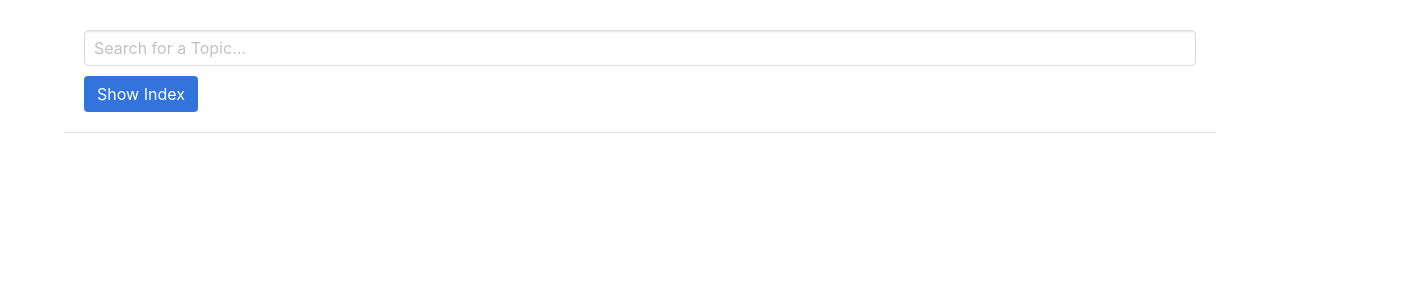
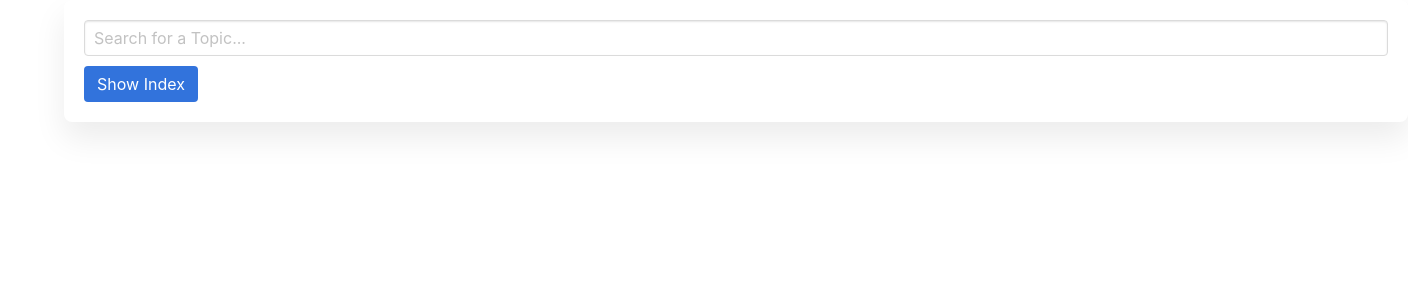
Before and after one commit to mdrafiqux/mule, a React (Create React App) app: page / in a window 1280 px wide. Shown: the top 300 px of the page, 1408 px wide, since content can reach past the window. Built offline with nearby package versions, Linux system fonts and the light colour scheme.

Commit message:
js changes

```diff
--- a/src/App.js
+++ b/src/App.js
@@ -8,9 +8,10 @@ const App = () => {
   const [show, setShow] = useState(false);
   return (
     <>
-      <div className="container sticky-div">
+      <div className="container">
         <div className="app">
           {/* <h2 className="mainheading">Search for Mule Docs</h2> */}
+          <div className="sticky-div">
           <input
             type="text"
             className="input"
@@ -21,6 +22,7 @@ const App = () => {
           />
           <div>
            <button className="button is-link " type="button" onClick={()=>setShow(!show)}>{show === true ? "Hide Index" : "Show Index"}</button>
+           </div>
            </div>
           {MULEDATA.filter((val) => {
             if (searchTerm === "") {
@@ -44,9 +46,9 @@ const App = () => {
               </div>
             );
           })}
-        </div>
-      </div>
-      <div className="container pad-lr-20">
+
+
+      <div className="container pad-lr-20 m-top-135">
 
 
         {
@@ -97,6 +99,8 @@ const App = () => {
         }
 
       </div>
+      </div>
+      </div>
       <div className="wrapper-div">
       <GoToTop />
       </div>
--- a/src/index.css
+++ b/src/index.css
@@ -18,10 +18,9 @@ code {
   font-weight: bold;
   font-size: 16px;
 }
-.app {
+/* .app {
   padding: 20px 20px 10px 20px;
-  border-bottom: 1px solid #e7e7e7;
-}
+} */
 .app input {
   margin: 10px 0 10px 0;
 }
@@ -30,8 +29,11 @@ code {
   width: 40%;
   display: inline-block;
 }
-@media only screen and (max-width: 600px) {
+@media only screen and (max-width: 1024px) {
   .box img, .paragraph img {
+    width: 100% !important;
+  }
+  .sticky-div{
     width: 100% !important;
   }
 }
@@ -75,7 +77,7 @@ ul li:last-child{
   background: none;
   position: fixed;
   right: 10px;
-  bottom: 10px;
+  bottom: 50%;
 }
 .button{
   margin-bottom: 10px;
@@ -85,7 +87,20 @@ ul li:last-child{
 }
 .sticky-div{
   position: sticky;
-    top: 0;
-    z-index: 1;
-    background: #fff;
+  max-width: 1344px;
+    width: 1344px;
+  top: 0;
+  z-index: 1;
+  background: #fff;
+  padding: 10px 20px 10px 20px;
+  box-shadow: 0 1rem 2rem hsl(0deg 0% 0% / 8%);
+  border-radius: 8px;
+  margin-bottom: 10px;
 }
+body{
+  background-color: #ffffff;
+  min-height: 100vh;
+}
+/* .m-top-135{
+  margin-top: 135px;
+} */
--- a/src/questions.json
+++ b/src/questions.json
@@ -146,10 +146,10 @@
    {
     "id": 13,
     "title": "What is Cloudhub?",
-    "content": "CloudHub is an <mark>&nbsp;integration platform as a service (iPaaS)&nbsp;</mark> where you can deploy applications, integrate on-premises applications with cloud services",
-    "point1": "Easy Scalability",
-    "point2": "Integration with Anypoint Studio",
-    "point3": "",
+    "content": "CloudHub is an <mark>&nbsp;integration platform as a service (iPaaS)&nbsp;</mark> iPaaS). <br> It enables you to deploy and run the application in the cloud via Runtime Manager.",
+    "point1": "1. Cloudhub is Scalable, multi-tenant, elastic, secure, and highly available iPaas",
+    "point2": "2. CloudHub is managed via the Runtime Manager console in the Anypoint platform",
+    "point3": "3. It enables you to deploy Mule applications from Anypoint Studio using the CloudHub API or the CloudHub Command Line Interface.",
     "point4": "",
     "point5":"",
      "point6":"",
@@ -158,10 +158,10 @@
    {
     "id":14,
     "title": "What is a Worker?",
-    "content": "Worker is a dedicated instance of mule hosted in AWS to run integrated applications.",
-    "point1": "<strong>Features:</strong>",
-    "point2": "<strong>1.Capacity:</strong>Each Worker will have a specific amount of capacity to process data. ",
-    "point3": "<strong>2.Isolation:</strong>Each worker run in a separate container for each other application. ",
+    "content": "Applications on CloudHub are run by one or more instances of Mule, called workers. Below is a list of some characteristics.",
+    "point1": "<strong>Charectaristics:</strong>",
+    "point2": "<strong>1.Capacity:</strong> Each worker has a specific amount of capacity to process data. You can select the size of your workers when configuring an application. ",
+    "point3": "<strong>2.Isolation:</strong> Each worker runs in a separate container from every other application.",
     "point4": "<strong>3.Manageability:</strong> Each worker is deployed and managed independently. ",
     "point5":"<strong>4.Locality:</strong> Each Worker runs in a specific worker cloud such as Asia Specific / US / EU ",
      "point6":"",
@@ -458,18 +458,18 @@
  {
    "id":39,
    "title": "What is Anypoint VPC?",
-   "content": "1. It allows us to create virtual private cloud to host your cloudhub workers",
-   "point1": "2. It extends your corporate network and allows cloudhub workers to access resources behind corporate firewall",
-   "point2": "3. We can connect on prem data centers through a secured vpn tunnel",
+   "content": "VPC stands for Virtual Private Cloud and it allows you to create logical or isolated networks in the cloud where you can deploy or run the resources securely.",
+   "point1": "1. Anypoint VPC allows you to extend your corporate network and allows cloudhub workers to connect resources behind the firewalls.",
+   "point2": "2. We can connect on prem data centers through a secured vpn tunnel.",
    "point3": "<strong>Charectaristics</strong>",
-   "point4": "Multiple VPC can be created in same region (Prod / NonProd)",
-   "point5":"Multiple environments can be mapped to same VPC",
-    "point6":"",
-    "image": "<img src=\"https://docs.mulesoft.com/runtime-manager/_images/virtual-private-cloud-78b5f.png\">"
+   "point4": "&#8658;Multiple VPC can be created in same region (Prod / NonProd).",
+   "point5":"&#8658;Multiple environments can be mapped to same VPC.",
+    "point6":"&#8658;Always create the VPC in the parent business group and share with sub business groups.",
+    "image": "<img src=\"https://i.ibb.co/wN3VFvb/vpc.jpg\">"
  },
  {
    "id":40,
-   "title": "CIDR (classless inter domain routing) in mulesoft VPC? (192.168.0.0/block size)",
+   "title": "CIDR (classless inter domain routing) VPC Sizing? (192.168.0.0/block size)",
    "content": "1. Its the way of allocating IP Addresses and IP routing in more efficient manner",
    "point1": "2. This method allocates IP Address/host in most efficient way and avoids wastage of IP Address.",
    "point2": "",
@@ -574,5 +574,17 @@
     "point5":"",
      "point6":"",
      "image": "<img src=\"\">"
-  }
+  },
+  {
+   "id":49,
+   "title": "What is Cloudhub Architecture?",
+   "content": "",
+   "point1": "",
+   "point2": "",
+   "point3": "",
+   "point4": "",
+   "point5":"",
+    "point6":"",
+    "image": "<img src=\"\">"
+ }
 ]
```
